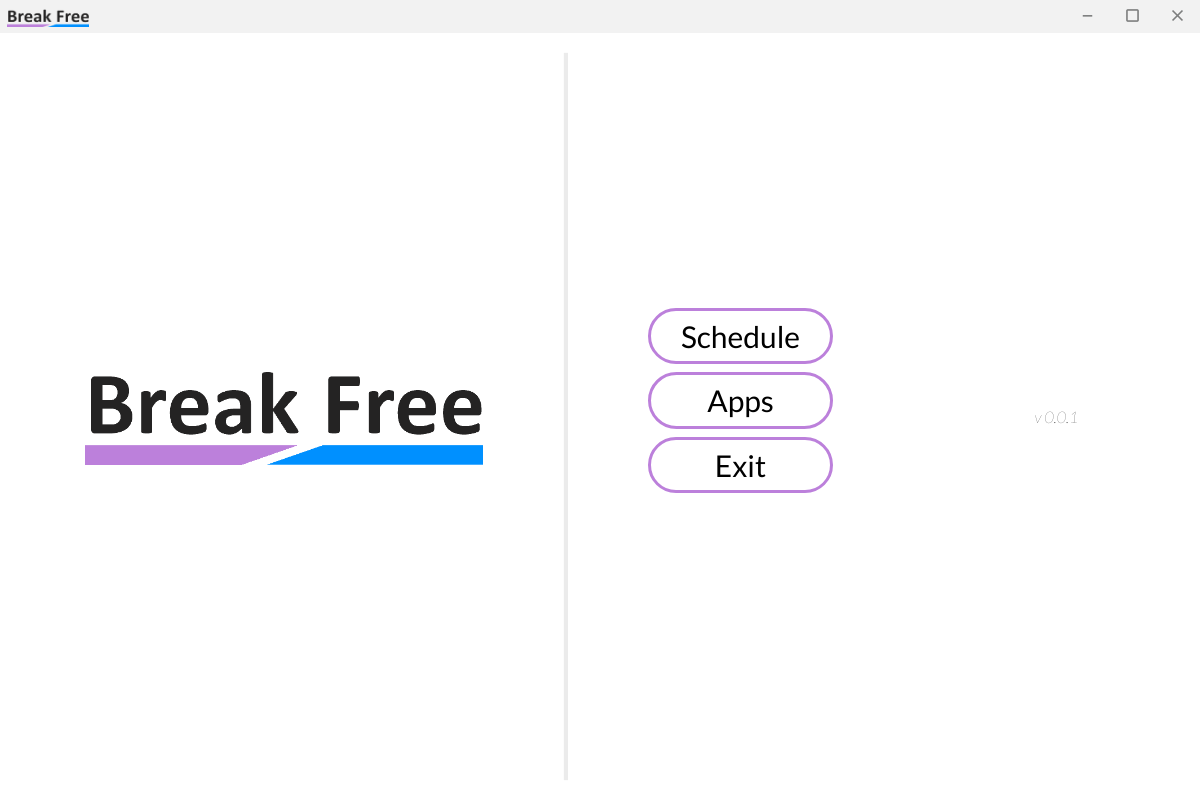
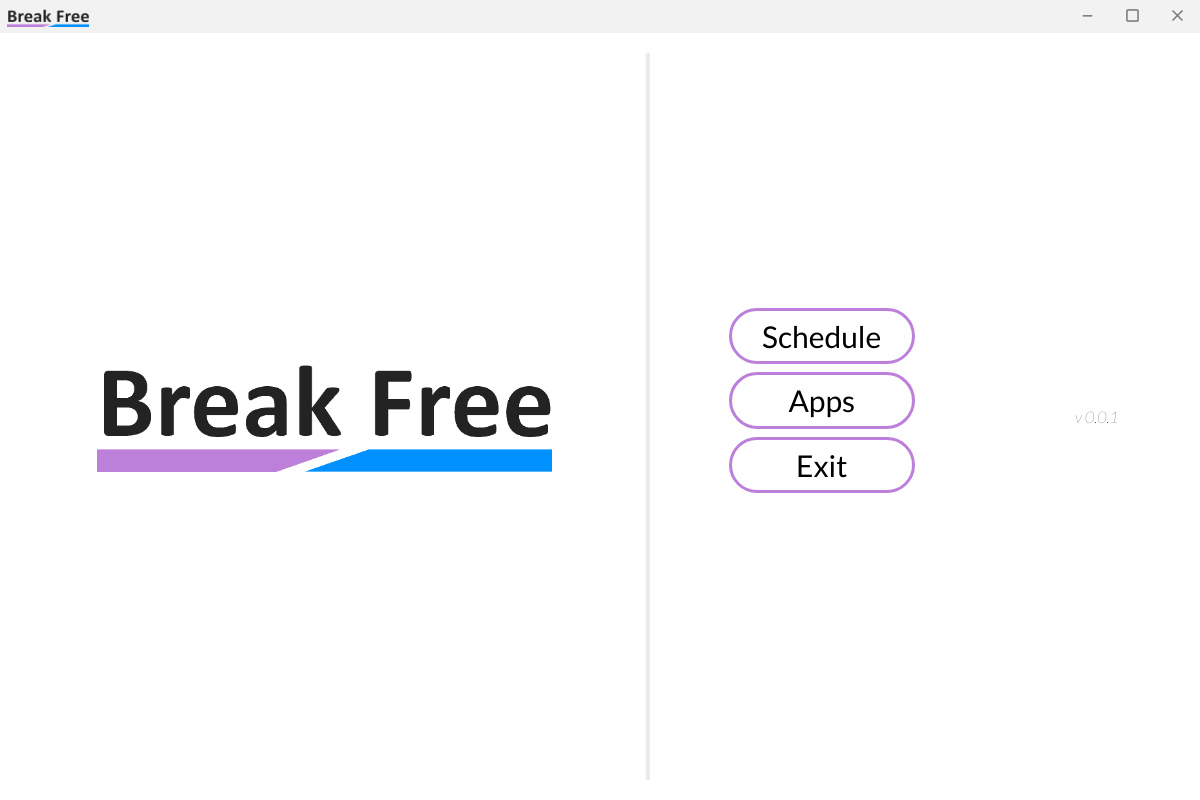
Before and after one commit to WilliamTrojniak/Personal-Project, an Electron app: page src/index.html in a window 1200 px wide. Drawn offline with Linux system fonts and the light colour scheme.

Commit message:
Resized Elements

```diff
--- a/assets/css/style.css
+++ b/assets/css/style.css
@@ -113,8 +113,7 @@ button:focus {
 }
 
 .logo-grid-item {
-    grid-column: 1 / 8;
-    background-color: white;
+    grid-column: 1 / 9;
     height: 100%;
 
 
@@ -130,7 +129,7 @@ button:focus {
 }
 
 .buttons-container {
-    grid-column: 8 / 9;
+    grid-column: 9 / 10;
     box-shadow: -24px 0px 1px -20px var(--divider-color);
 
 }
@@ -145,7 +144,7 @@ button:focus {
 }
 
 .version-grid-item {
-    grid-column: 9 / 12;
+    grid-column: 10 / 12;
     background-color: white;
 }
 
```
